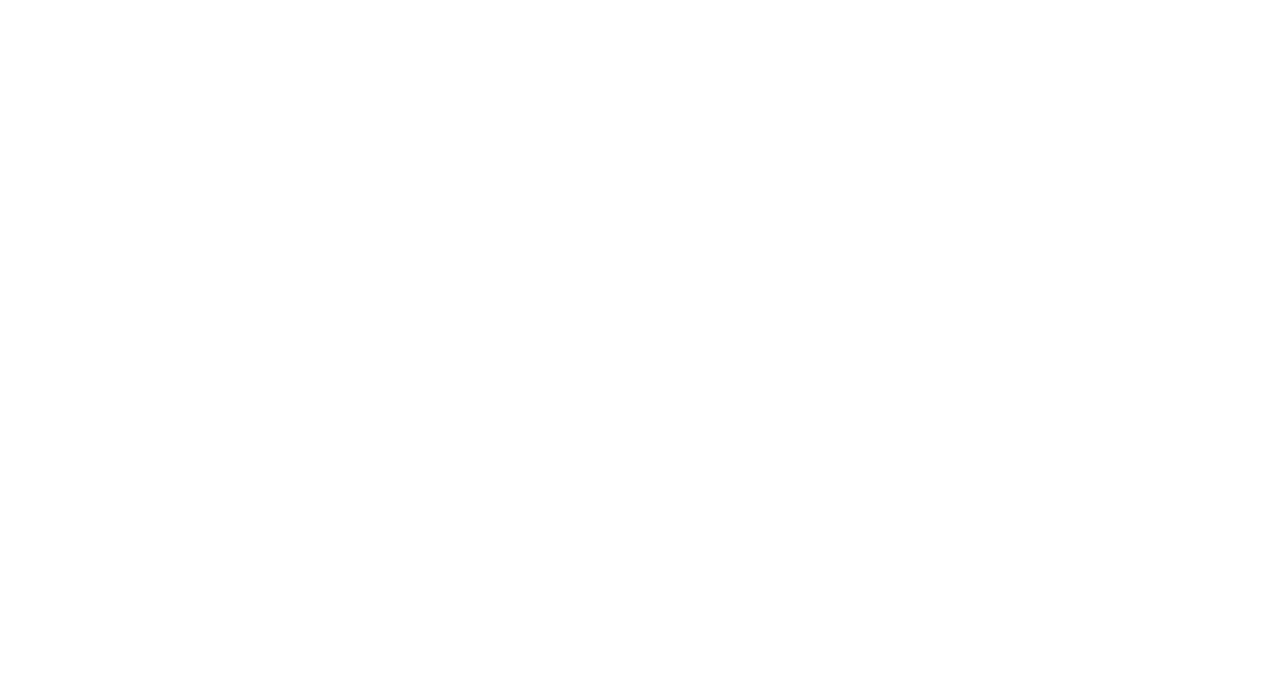
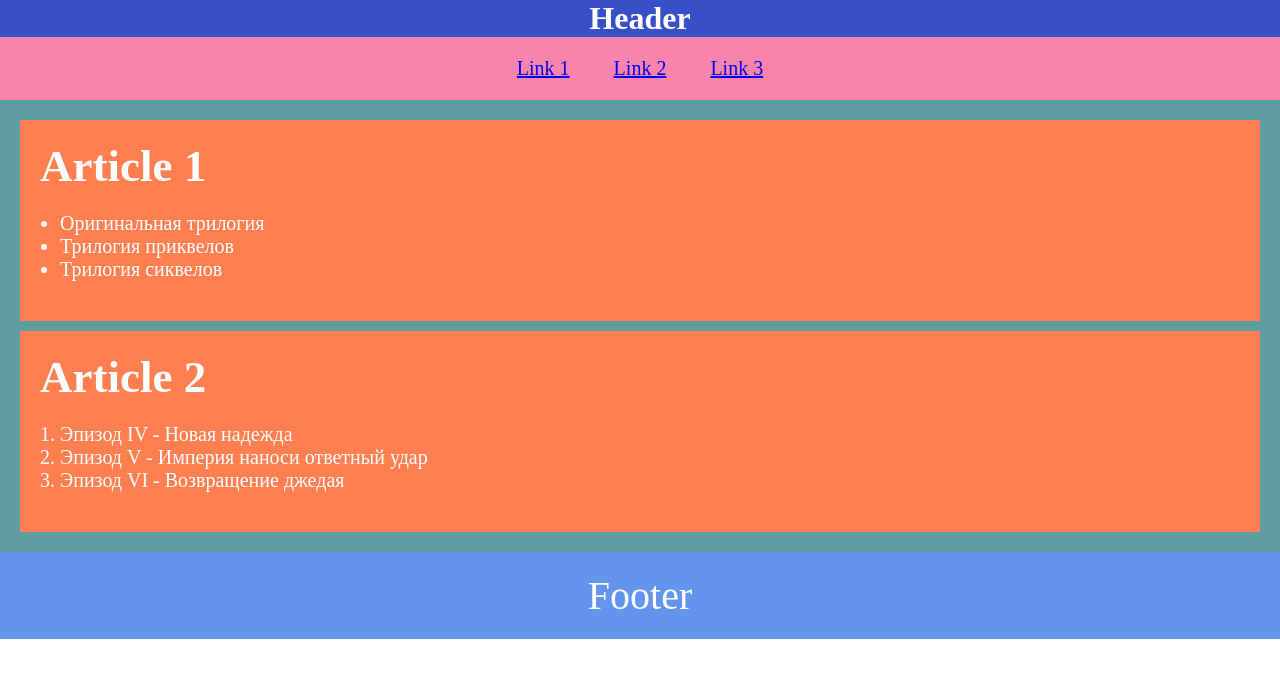
Before and after one commit to js-tasks-ru/htmlcss-20230530_qantim, a website: page 02-dz0/01-semantic-mockup/solution.html in a window 1280 px wide. Drawn offline with Linux system fonts and the light colour scheme.

Commit message:
dz2 semantic solution

```diff
--- a/02-dz0/01-semantic-mockup/solution.html
+++ b/02-dz0/01-semantic-mockup/solution.html
@@ -1,4 +1,86 @@
 <!DOCTYPE html>
 <html lang="ru">
-    <!-- Ваше решение -->
+<head>
+    <meta charset="utf-8">
+    <title>DZ2</title>
+    <style>
+        * {
+            margin: 0;
+            padding: 0;
+        }
+        body {
+            width: 100%;
+            height: 100%;
+            color: white;
+        }
+        header {
+            background-color: #374FC7;
+            text-align: center;
+        }
+        nav {
+            background-color: #F784AD;
+            padding: 20px 0;
+        }
+        nav a {
+            font-size: 20px;
+            margin: 0 20px;
+        }
+        main {
+            background-color: cadetblue;
+            padding: 10px;
+        }
+        article {
+            box-sizing: border-box;
+            background-color: coral;
+            padding: 20px 20px;
+            margin: 10px;
+            font-size: 30px;
+        }
+        article ul {
+            margin: 20px 20px;
+            font-size: 20px;
+        }
+        article ol {
+            margin: 20px 20px;
+            font-size: 20px;
+        }
+        footer {
+            background-color: cornflowerblue;
+            font-size: 40px;
+            padding: 20px;
+            text-align: center;
+        }
+
+    </style>
+</head>
+    <body>
+        <header>
+            <h1>Header</h1>
+            <nav>
+                <a href="#">Link 1</a>
+                <a href="#">Link 2</a>
+                <a href="#">Link 3</a>
+            </nav>
+        </header>
+
+        <main>
+            <article>
+                <h2>Article 1</h2>
+                <ul>
+                    <li>Оригинальная трилогия</li>
+                    <li>Трилогия приквелов</li>
+                    <li>Трилогия сиквелов</li>
+                </ul>
+            </article>
+            <article>
+                <h2>Article 2</h2>
+                <ol>
+                    <li>Эпизод IV - Новая надежда</li>
+                    <li>Эпизод V - Империя наноси ответный удар</li>
+                    <li>Эпизод VI - Возвращение джедая</li>
+                </ol>
+            </article>
+        </main>
+        <footer>Footer</footer>
+    </body>
 </html>
```
